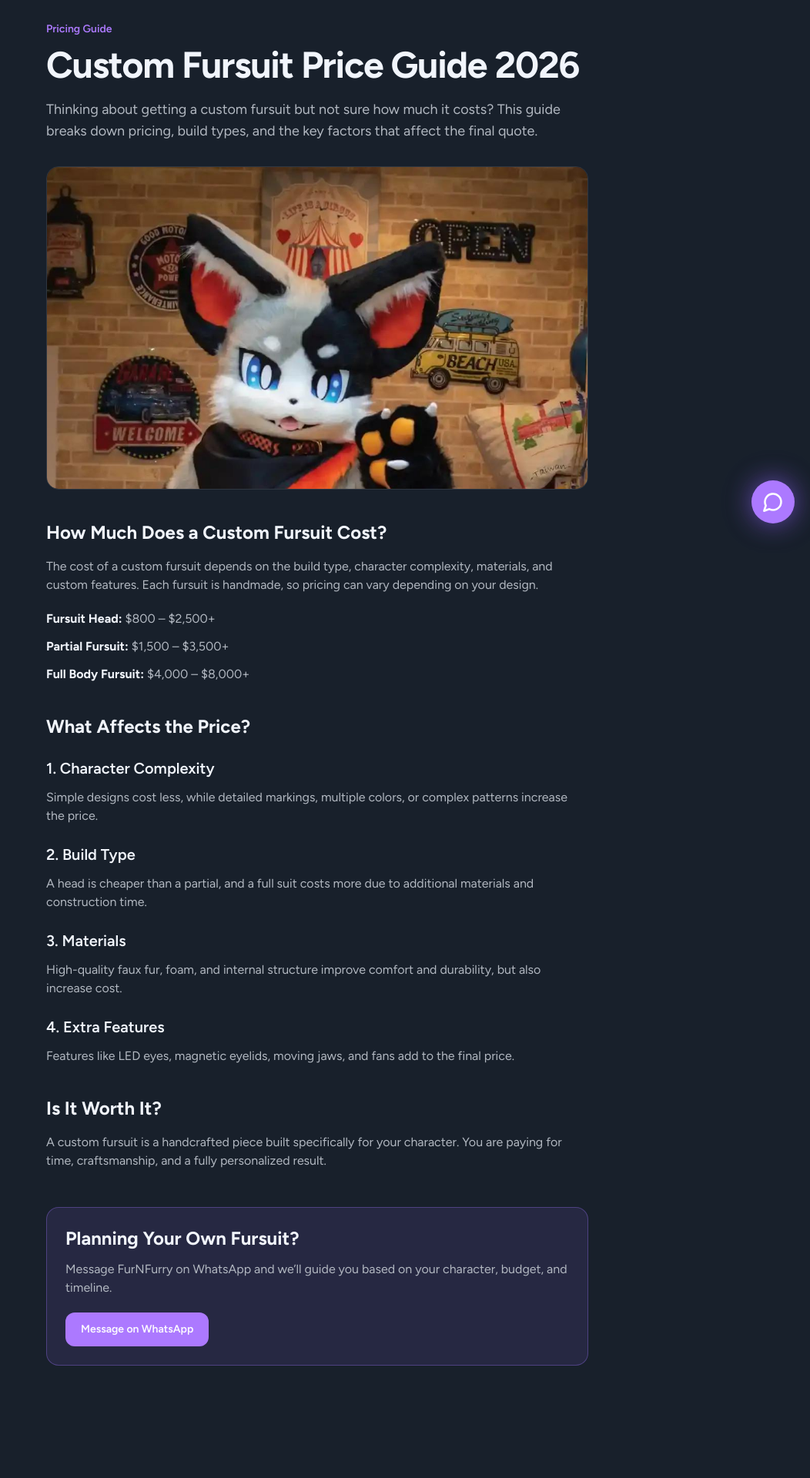
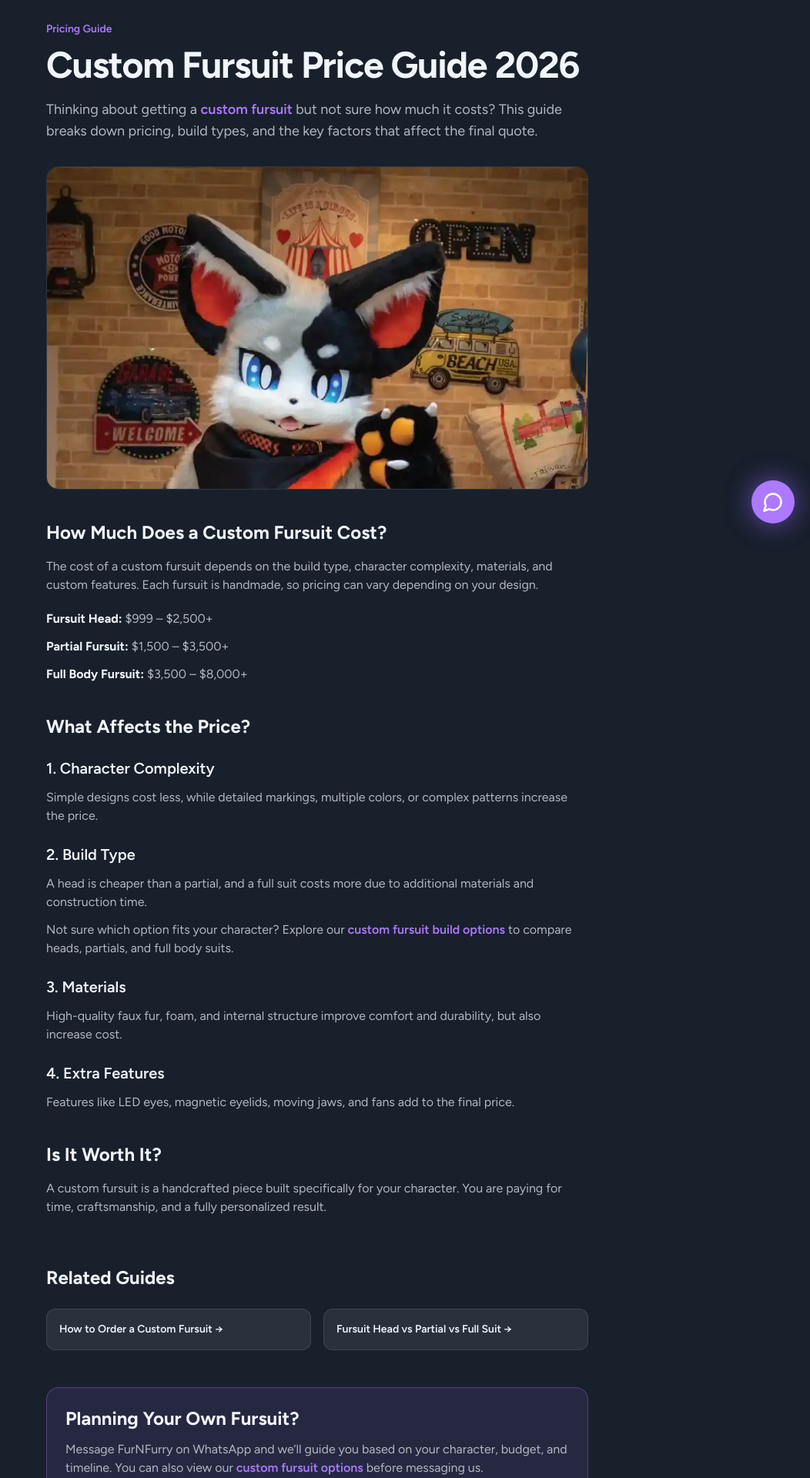
Before and after one commit to naeemsan/furnfurry-site, a React (Vite) app: page /blog/custom-fursuit-price-guide in a window 1280 px wide. Shown: the part 100-2020 px from the top of the page at 77% size, without its empty margins (228-1280 px from the left). Before the commit the page ends 1954 px from the top, so only its background shows below. Built offline with nearby package versions, Linux system fonts and the light colour scheme; what @caffeineai/core-infrastructure would draw is missing.

Commit message:
Prices Upgrade

```diff
--- a/src/data/constants.ts
+++ b/src/data/constants.ts
@@ -102,7 +102,7 @@ export const COMMISSION_CARDS: CommissionCard[] = [
 export const PRICING_TIERS = [
   {
     type: "Head",
-    startingAt: 1200,
+    startingAt: 999,
     description: "Custom sculpted head with fur matching and expressive details",
   },
   {
@@ -112,7 +112,7 @@ export const PRICING_TIERS = [
   },
   {
     type: "Feet Paws",
-    startingAt: 450,
+    startingAt: 300,
     description: "Durable sculpted feet paws with detailing",
   },
   {
@@ -122,13 +122,13 @@ export const PRICING_TIERS = [
   },
   {
     type: "Partial",
-    startingAt: 2200,
+    startingAt: 1500,
     description: "Head, paws, and tail as a complete matched set",
     popular: true,
   },
   {
     type: "Full Suit",
-    startingAt: 5000,
+    startingAt: 3500,
     description: "Complete full-body custom fursuit build",
   },
 ];
--- a/src/pages/info/CustomFursuitPriceGuide.tsx
+++ b/src/pages/info/CustomFursuitPriceGuide.tsx
@@ -15,10 +15,13 @@ export default function CustomFursuitPriceGuide() {
 
         {/* INTRO */}
         <p className="mt-5 text-lg text-muted-foreground">
-          Thinking about getting a custom fursuit but not sure how much it costs?
-          This guide breaks down pricing, build types, and the key factors that
-          affect the final quote.
-        </p>
+  Thinking about getting a{" "}
+  <a href="/custom-fursuit" className="text-primary font-semibold hover:underline">
+    custom fursuit
+  </a>{" "}
+  but not sure how much it costs? This guide breaks down pricing, build types,
+  and the key factors that affect the final quote.
+</p>
 
         {/* IMAGE (IMPORTANT FIX) */}
         <img
@@ -41,13 +44,13 @@ export default function CustomFursuitPriceGuide() {
         {/* LIST */}
         <ul className="mt-5 space-y-3 text-muted-foreground">
           <li>
-            <strong className="text-foreground">Fursuit Head:</strong> $800 – $2,500+
+            <strong className="text-foreground">Fursuit Head:</strong> $999 – $2,500+
           </li>
           <li>
             <strong className="text-foreground">Partial Fursuit:</strong> $1,500 – $3,500+
           </li>
           <li>
-            <strong className="text-foreground">Full Body Fursuit:</strong> $4,000 – $8,000+
+            <strong className="text-foreground">Full Body Fursuit:</strong> $3,500 – $8,000+
           </li>
         </ul>
 
@@ -71,6 +74,16 @@ export default function CustomFursuitPriceGuide() {
           A head is cheaper than a partial, and a full suit costs more due to
           additional materials and construction time.
         </p>
+        <p className="mt-3 text-muted-foreground">
+  Not sure which option fits your character? Explore our{" "}
+  <a
+    href="/custom-fursuit"
+    className="font-semibold text-primary hover:underline"
+  >
+    custom fursuit build options
+  </a>{" "}
+  to compare heads, partials, and full body suits.
+</p>
 
         <h3 className="mt-6 text-xl font-semibold">
           3. Materials
@@ -99,6 +112,26 @@ export default function CustomFursuitPriceGuide() {
           personalized result.
         </p>
 
+        {/* RELATED GUIDES */}
+<div className="mt-16">
+  <h2 className="text-2xl font-bold">Related Guides</h2>
+
+  <div className="mt-6 grid gap-4 md:grid-cols-2">
+    <a
+      href="/blog/how-to-order-custom-fursuit"
+      className="rounded-xl border border-white/10 bg-card p-4 text-sm font-semibold transition hover:border-primary/40 hover:text-primary"
+    >
+      How to Order a Custom Fursuit →
+    </a>
+
+    <a
+      href="/blog/fursuit-head-vs-partial-vs-full"
+      className="rounded-xl border border-white/10 bg-card p-4 text-sm font-semibold transition hover:border-primary/40 hover:text-primary"
+    >
+      Fursuit Head vs Partial vs Full Suit →
+    </a>
+  </div>
+</div>
         {/* CTA */}
         <div className="mt-12 rounded-2xl border border-primary/30 bg-primary/10 p-6">
           <h2 className="text-2xl font-bold">
@@ -106,9 +139,16 @@ export default function CustomFursuitPriceGuide() {
           </h2>
 
           <p className="mt-3 text-muted-foreground">
-            Message FurNFurry on WhatsApp and we’ll guide you based on your
-            character, budget, and timeline.
-          </p>
+  Message FurNFurry on WhatsApp and we’ll guide you based on your character,
+  budget, and timeline. You can also view our{" "}
+  <a
+    href="/custom-fursuit"
+    className="font-semibold text-primary hover:underline"
+  >
+    custom fursuit options
+  </a>{" "}
+  before messaging us.
+</p>
 
           <a
             href="https://wa.me/18555578702?text=Hi%2C%20I%27m%20interested%20in%20a%20custom%20fursuit.%20Can%20you%20guide%20me%3F"
--- a/src/pages/sections/PricingSection.tsx
+++ b/src/pages/sections/PricingSection.tsx
@@ -127,7 +127,7 @@ export function PricingSection() {
 
                   <div className="mt-1 text-3xl font-extrabold text-primary">
                     {tier.type === "Full Suit"
-                      ? "$5,000 – $10,000+"
+                      ? "$3,500 – $8,000+"
                       : `$${tier.startingAt.toLocaleString()}`}
                   </div>
 
```
Also changed, not shown: 1 other file (tests, documents, lock files or other folders).
